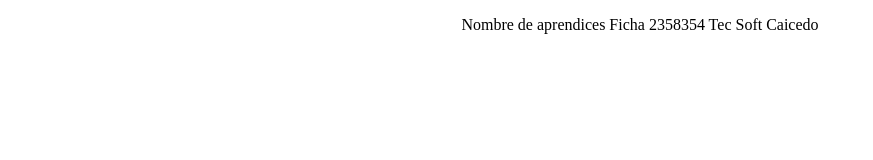
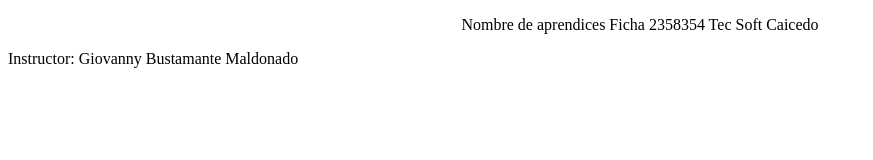
Before and after one commit to giovybmsoft/practica_git_github_caicedo, a plain HTML site: page index.html in a window 1280 px wide. Shown: the whole page, without its empty margins (0-873 px from the left). Drawn offline with Linux system fonts and the light colour scheme.

Commit message:
modifique el index.html se creo quienes somo.html

```diff
--- a/index.html
+++ b/index.html
@@ -8,5 +8,7 @@
 </head>
 <body>
     <center><p>Nombre de aprendices Ficha 2358354 Tec Soft Caicedo</p></center>
+	<p>Instructor: Giovanny Bustamante Maldonado</p>
+
 </body>
 </html>
```
Also changed, not shown: quienes somos.html (added).
